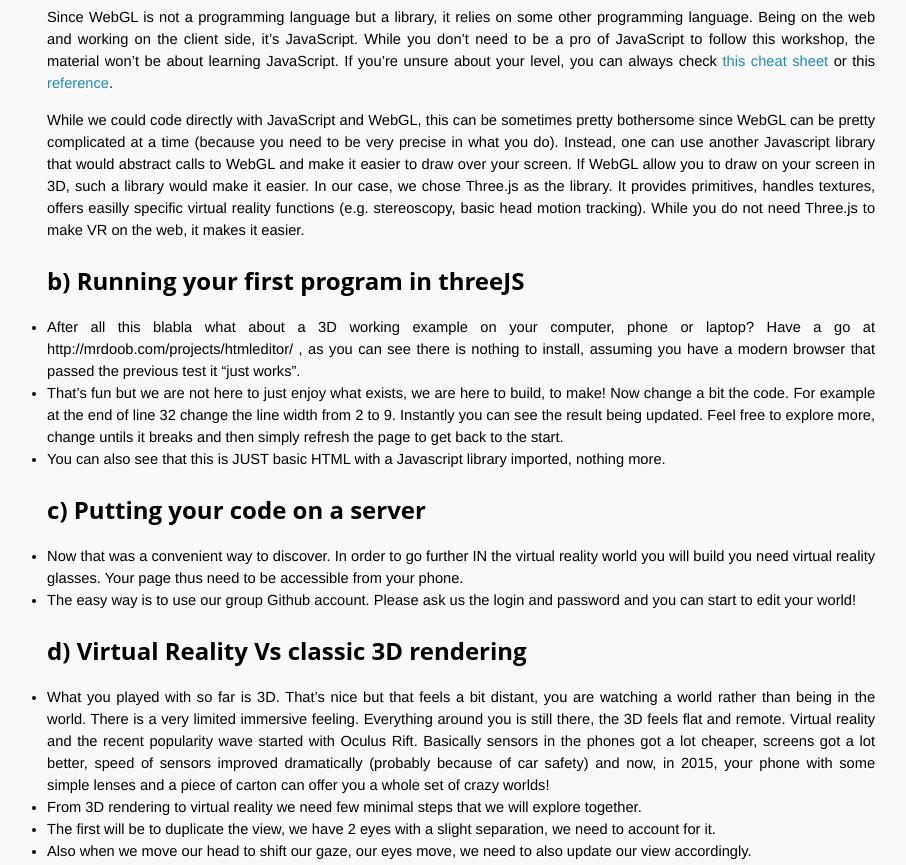
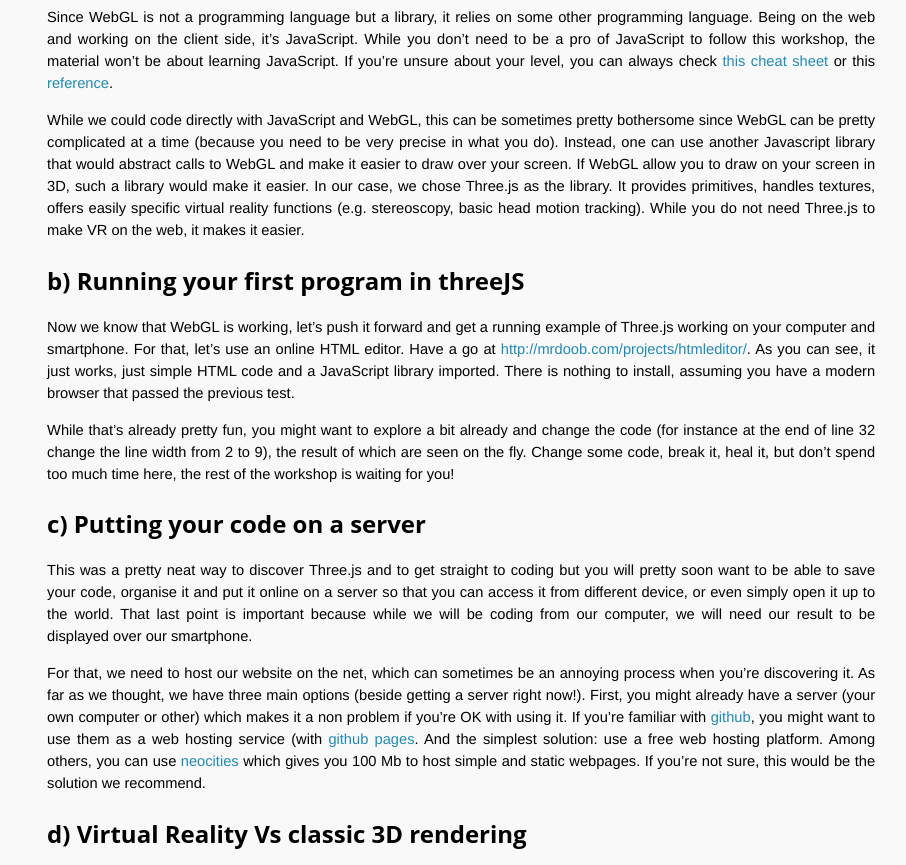
Before and after one commit to OpenTechSchool-Brussels/webVR-for-3D-graphics-and-music, a Jekyll site: the page built from Setting-up.markdown, in a window 1280 px wide and 1400 px high, scrolled down 1228 px. Shown: the part 148-1013 px from the top of the window, without its empty margins (309-1215 px from the left). Built offline with Jekyll 4.4.1, drawn with Linux system fonts in a browser that asks for light colours; Markdown is read by kramdown in place of the engine named in the settings; some of the changed text lies outside the part shown.

Commit message:
Update Setting-up.markdown

```diff
--- a/Setting-up.markdown
+++ b/Setting-up.markdown
@@ -22,21 +22,22 @@ Indeed, *nearly* all devices. Let's check if it works on yours. Can you see the
 
 Since WebGL is not a programming language but a library, it relies on some other programming language. Being on the web and working on the client side, it's JavaScript. While you don't need to be a pro of JavaScript to follow this workshop, the material won't be about learning JavaScript. If you're unsure about your level, you can always check [this cheat sheet](https://media.pearsoncmg.com/ph/esm/ecs_snyder_fluency_6/javascript_refererence.pdf) or this [reference](https://developer.mozilla.org/en-US/docs/Web/JavaScript/Reference).
 
-While we could code directly with JavaScript and WebGL, this can be sometimes pretty bothersome since WebGL can be pretty complicated at a time (because you need to be very precise in what you do). Instead, one can use another Javascript library that would abstract calls to WebGL and make it easier to draw over your screen. If WebGL allow you to draw on your screen in 3D, such a library would make it easier. In our case, we chose Three.js as the library. It provides primitives, handles textures, offers easilly specific virtual reality functions (e.g. stereoscopy, basic head motion tracking). While you do not need Three.js to make VR on the web, it makes it easier.
+While we could code directly with JavaScript and WebGL, this can be sometimes pretty bothersome since WebGL can be pretty complicated at a time (because you need to be very precise in what you do). Instead, one can use another Javascript library that would abstract calls to WebGL and make it easier to draw over your screen. If WebGL allow you to draw on your screen in 3D, such a library would make it easier. In our case, we chose Three.js as the library. It provides primitives, handles textures, offers easily specific virtual reality functions (e.g. stereoscopy, basic head motion tracking). While you do not need Three.js to make VR on the web, it makes it easier.
 
 ## b) Running your first program in threeJS
-* After all this blabla what about a 3D working example on your computer, phone or laptop? Have a go at http://mrdoob.com/projects/htmleditor/ , as you can see there is nothing to install, assuming you have a modern browser that passed the previous test it "just works".
-* That's fun but we are not here to just enjoy what exists, we are here to build, to make! Now change a bit the code. For example at the end of line 32 change the line width from 2 to 9. Instantly you can see the result being updated. Feel free to explore more, change untils it breaks and then simply refresh the page to get back to the start.
-* You can also see that this is JUST basic HTML with a Javascript library imported, nothing more.
+Now we know that WebGL is working, let's push it forward and get a running example of Three.js working on your computer and smartphone. For that, let's use an online HTML editor. Have a go at [http://mrdoob.com/projects/htmleditor/](http://mrdoob.com/projects/htmleditor/). As you can see, it just works, just simple HTML code and a JavaScript library imported. There is nothing to install, assuming you have a modern browser that passed the previous test.
+
+While that's already pretty fun, you might want to explore a bit already and change the code (for instance at the end of line 32 change the line width from 2 to 9), the result of which are seen on the fly. Change some code, break it, heal it, but don't spend too much time here, the rest of the workshop is waiting for you!
 
 ## c) Putting your code on a server
-* Now that was a convenient way to discover. In order to go further IN the virtual reality world you will build you need virtual reality glasses. Your page thus need to be accessible from your phone.
-* The easy way is to use our group Github account. Please ask us the login and password and you can start to edit your world!
+This was a pretty neat way to discover Three.js and to get straight to coding but you will pretty soon want to be able to save your code, organise it and put it online on a server so that you can access it from different device, or even simply open it up to the world. That last point is important because while we will be coding from our computer, we will need our result to be displayed over our smartphone.
+
+For that, we need to host our website on the net, which can sometimes be an annoying process when you're discovering it. As far as we thought, we have three main options (beside getting a server right now!). First, you might already have a server (your own computer or other) which makes it a non problem if you're OK with using it. If you're familiar with [github](http://github.com), you might want to use them as a web hosting service (with [github pages](https://pages.github.com/). And the simplest solution: use a free web hosting platform. Among others, you can use [neocities](https://neocities.org/) which gives you 100 Mb to host simple and static webpages. If you're not sure, this would be the solution we recommend.
 
 ## d) Virtual Reality Vs classic 3D rendering
 * What you played with so far is 3D. That's nice but that feels a bit distant, you are watching a world rather than being in the world. There is a very limited immersive feeling. Everything around you is still there, the 3D feels flat and remote. Virtual reality and the recent popularity wave started with Oculus Rift. Basically sensors in the phones got a lot cheaper, screens got a lot better, speed of sensors improved dramatically (probably because of car safety) and now, in 2015, your phone with some simple lenses and a piece of carton can offer you a whole set of crazy worlds!
 * From 3D rendering to virtual reality we need few minimal steps that we will explore together.
-* The first will be to duplicate the view, we have 2 eyes with a slight separation, we need to account for it.
+* The first will be to duplicate the view, we have 2 eyes with a slight seapration, we need to account for it.
 * Also when we move our head to shift our gaze, our eyes move, we need to also update our view accordingly.
 * Finally when we turn our head our ears move, the perception of sound is thus modified allowing us to locate sources of sound and vice-versa know our position in space.
 * All this and a lot more makes for virtual reality a real exciting technical challenge!
```
Also changed, not shown: other parts of Setting-up.markdown (+1 -1 lines).
